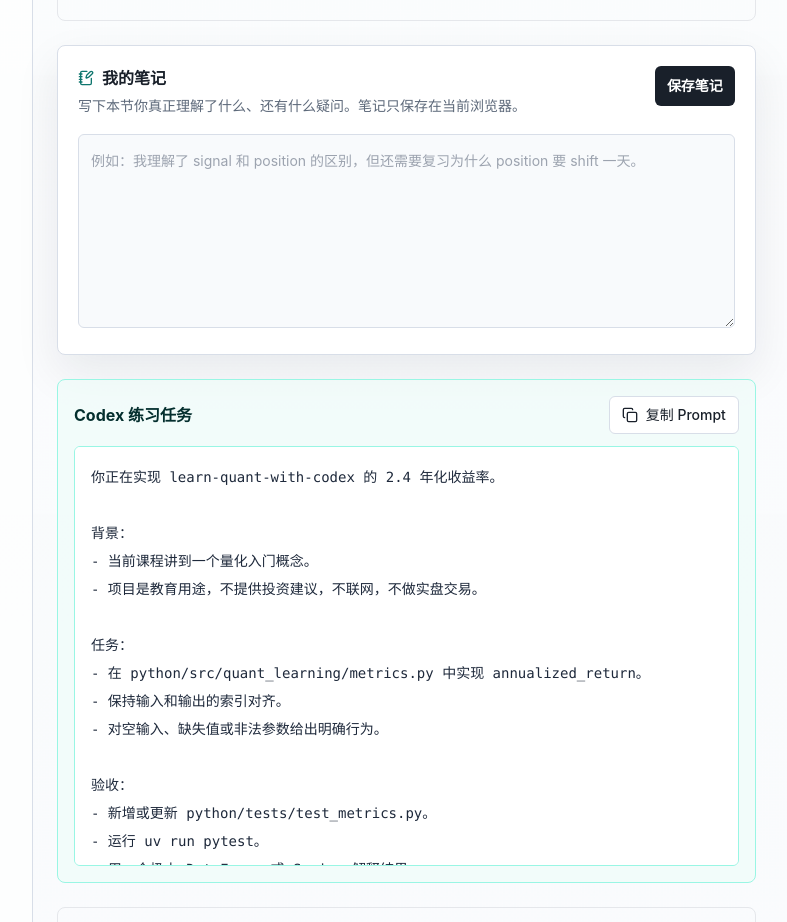
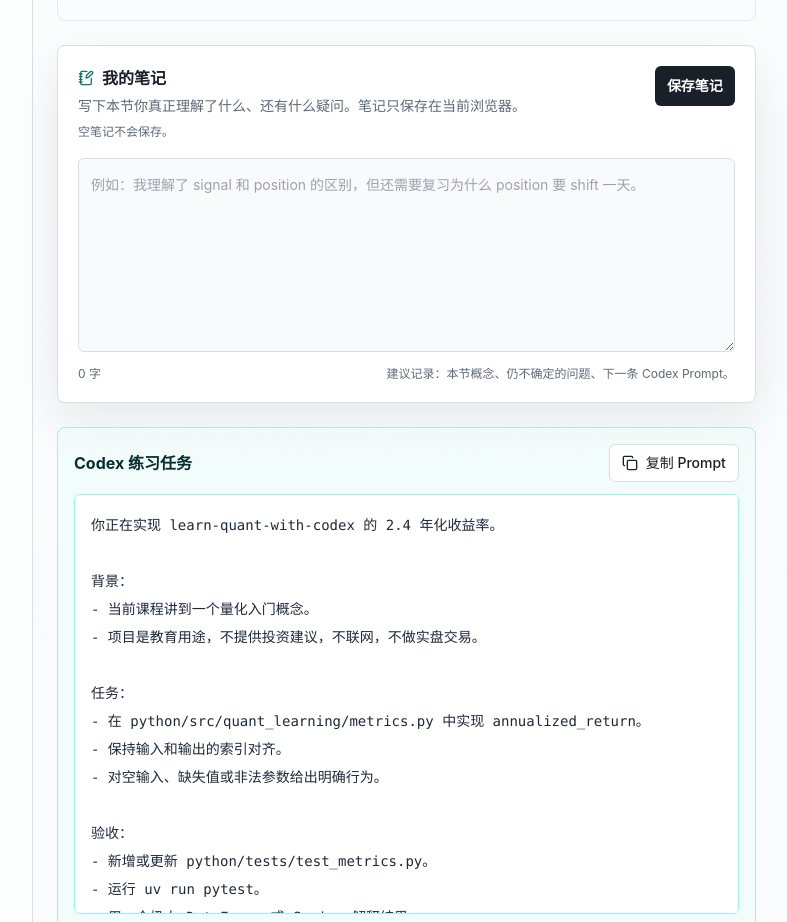
Before and after one commit to ZeyuZuo/learn-quant-with-codex, a Next.js app in the folder web/: page /courses/annualized-return in a window 1280 px wide. Shown: the part 4520-5442 px from the top of the page, without its empty margins (255-1042 px from the left). Built offline with nearby package versions, Linux system fonts and the light colour scheme.

Commit message:
Improve lesson note editing

```diff
--- a/web/src/components/lesson/NotesPanel.tsx
+++ b/web/src/components/lesson/NotesPanel.tsx
@@ -12,12 +12,14 @@ export function NotesPanel({ slug }: NotesPanelProps) {
   const notes = useLessonNotes();
   const [value, setValue] = useState("");
   const [saved, setSaved] = useState(false);
+  const storedValue = notes.notes[slug]?.text ?? "";
+  const hasUnsavedChanges = notes.ready && value !== storedValue;
 
   useEffect(() => {
     if (notes.ready) {
-      setValue(notes.getNote(slug));
+      setValue(storedValue);
     }
-  }, [notes, slug]);
+  }, [notes.ready, slug, storedValue]);
 
   function save() {
     notes.saveNote(slug, value);
@@ -34,6 +36,9 @@ export function NotesPanel({ slug }: NotesPanelProps) {
             我的笔记
           </h3>
           <p className="mt-1 text-sm leading-6 text-muted">写下本节你真正理解了什么、还有什么疑问。笔记只保存在当前浏览器。</p>
+          <p className="mt-1 text-xs leading-5 text-muted">
+            {hasUnsavedChanges ? "有未保存修改。" : value.trim() ? "当前笔记已保存。" : "空笔记不会保存。"}
+          </p>
         </div>
         <button
           type="button"
@@ -51,6 +56,10 @@ export function NotesPanel({ slug }: NotesPanelProps) {
         placeholder="例如：我理解了 signal 和 position 的区别，但还需要复习为什么 position 要 shift 一天。"
         className="mt-4 w-full resize-y rounded-md border border-line bg-slate-50 p-3 text-sm leading-7 text-ink outline-none transition focus:border-accent focus:bg-white focus:ring-2 focus:ring-accent/20"
       />
+      <div className="mt-2 flex flex-wrap items-center justify-between gap-2 text-xs text-muted">
+        <span>{value.trim().length} 字</span>
+        <span>建议记录：本节概念、仍不确定的问题、下一条 Codex Prompt。</span>
+      </div>
     </section>
   );
 }
--- a/web/src/lib/notes.ts
+++ b/web/src/lib/notes.ts
@@ -1,6 +1,6 @@
 "use client";
 
-import { useEffect, useMemo, useState } from "react";
+import { useCallback, useEffect, useMemo, useState } from "react";
 
 export type LessonNote = {
   slug: string;
@@ -40,7 +40,7 @@ export function useLessonNotes() {
     setReady(true);
   }, []);
 
-  function saveNote(slug: string, text: string) {
+  const saveNote = useCallback((slug: string, text: string) => {
     setNotes((current) => {
       const next = { ...current };
       const trimmed = text.trim();
@@ -56,12 +56,12 @@ export function useLessonNotes() {
       writeNotes(next);
       return next;
     });
-  }
+  }, []);
 
-  function clearAllNotes() {
+  const clearAllNotes = useCallback(() => {
     writeNotes({});
     setNotes({});
-  }
+  }, []);
 
   const noteList = useMemo(
     () =>
```
